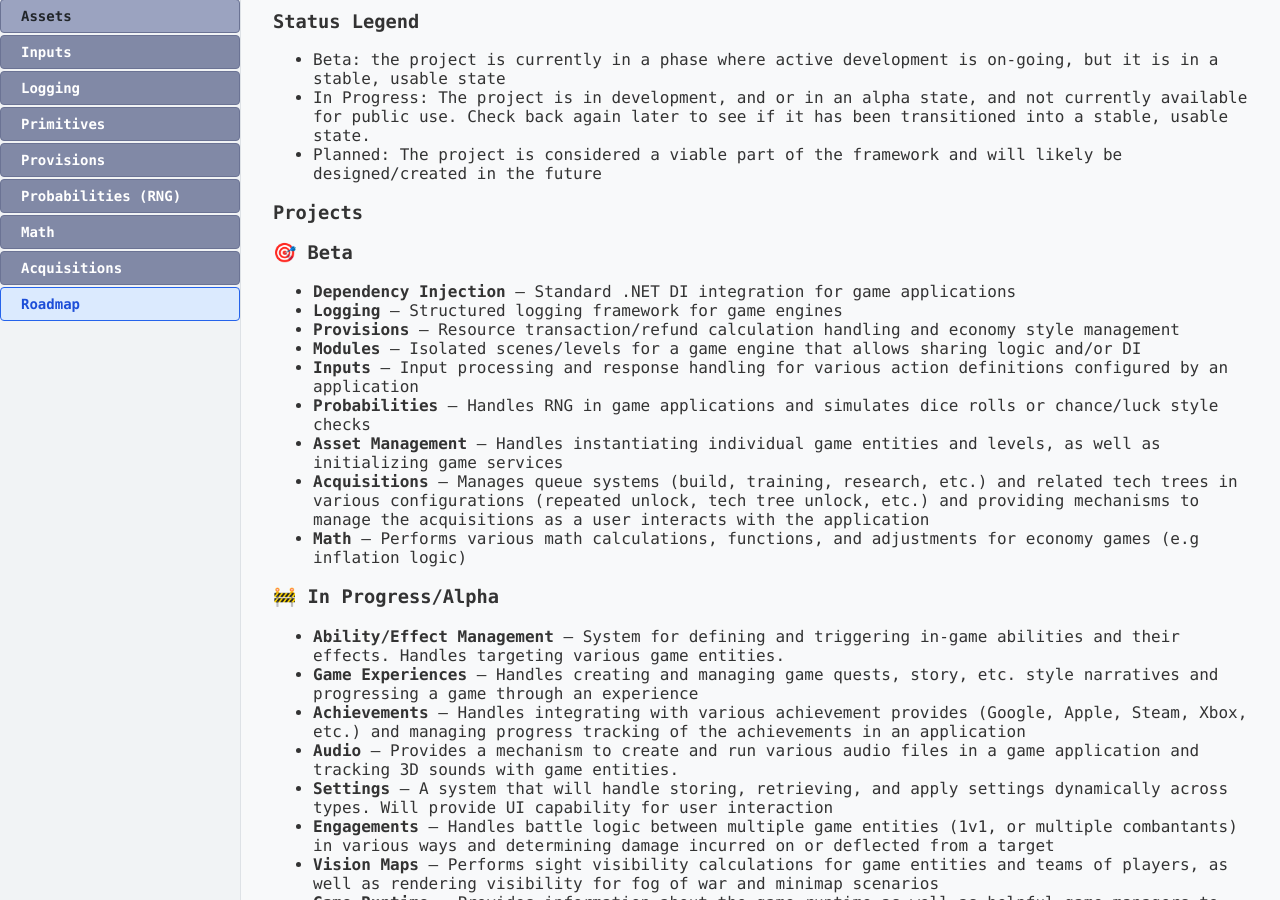
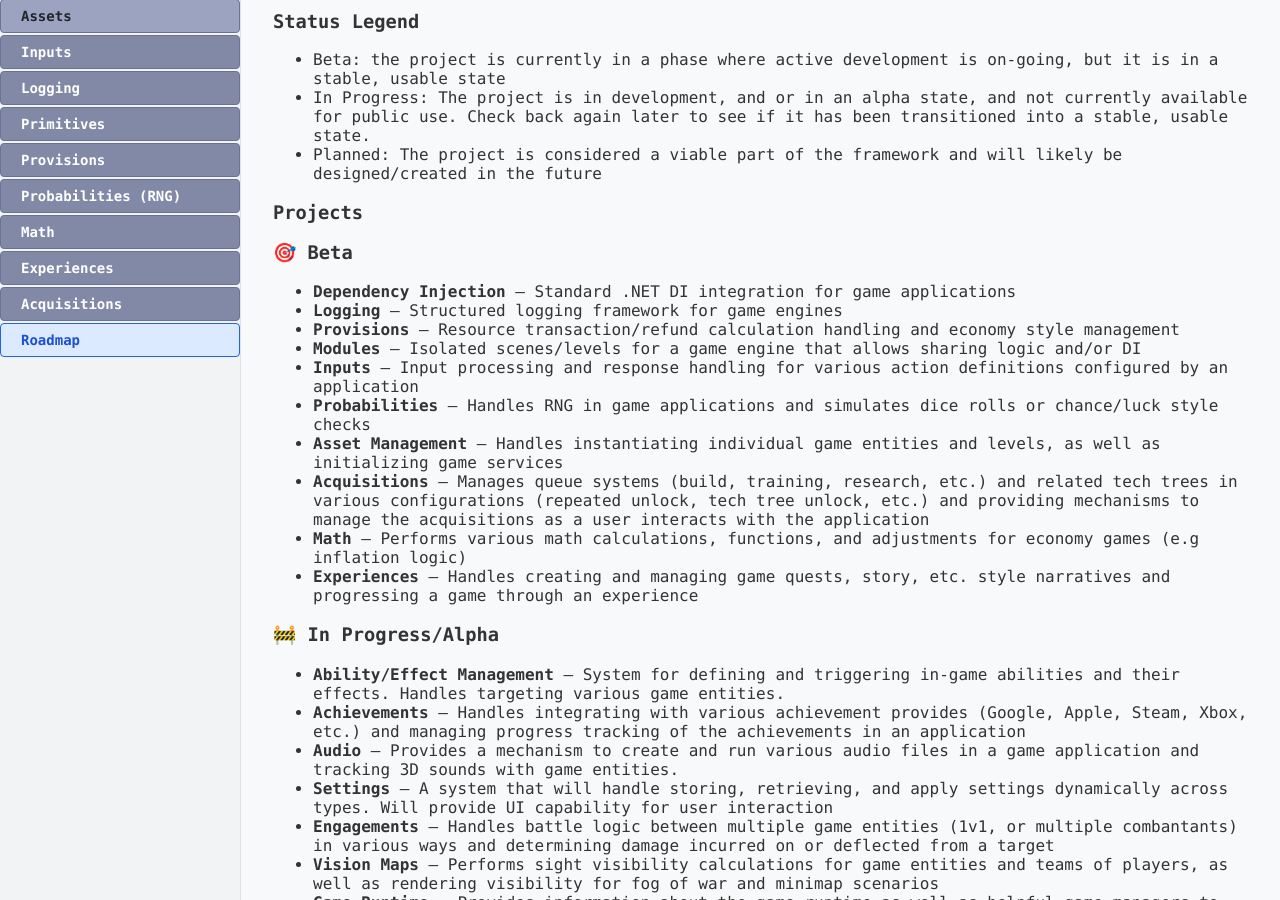
Before and after one commit to OpenSourceKingdom/OSK.Hub, a Jekyll site: the page built from docs/systems/petra/roadmap.md, in a window 1280 px wide and 900 px high, scrolled down 330 px. Built offline with Jekyll 4.4.1, drawn with Linux system fonts in a browser that asks for light colours; a style sheet for code colours, icons or effects is not loaded; our own code applies the rules of GitHub Pages for plain Markdown files.

Commit message:
Add Experience domain for Petra (OSK-18) (#19)
Motivation
----
New core domain added for Petra: Experiences.

Modifications
----
* Added new navigation, page, etc. for experiences
* Updated roadmap to reflect changes

Result
----
Experiences is available in the hub docs

Fixes #18

```diff
--- a/_data/sidenav.yml
+++ b/_data/sidenav.yml
@@ -28,6 +28,8 @@ petra:
       url: /docs/systems/petra/probabilities
     - page-id: Math
       url: /docs/systems/petra/math
+    - page-id: Experiences
+      url: /docs/systems/petra/experiences
     - page-id: Acquisitions
       url: /docs/systems/petra/acquisitions
     - page-id: Roadmap
--- a/docs/systems/petra/roadmap.md
+++ b/docs/systems/petra/roadmap.md
@@ -27,11 +27,11 @@ Petra has on-going development and will eventually encompass a large swath of ga
 - **Asset Management** — Handles instantiating individual game entities and levels, as well as initializing game services
 - **Acquisitions** — Manages queue systems (build, training, research, etc.) and related tech trees in various configurations (repeated unlock, tech tree unlock, etc.) and providing mechanisms to manage the acquisitions as a user interacts with the application
 - **Math** — Performs various math calculations, functions, and adjustments for economy games (e.g inflation logic)
+- **Experiences** — Handles creating and managing game quests, story, etc. style narratives and progressing a game through an experience
 
 ### 🚧 In Progress/Alpha
 
 - **Ability/Effect Management** — System for defining and triggering in-game abilities and their effects. Handles targeting various game entities.
-- **Game Experiences** — Handles creating and managing game quests, story, etc. style narratives and progressing a game through an experience
 - **Achievements** — Handles integrating with various achievement provides (Google, Apple, Steam, Xbox, etc.) and managing progress tracking of the achievements in an application
 - **Audio** — Provides a mechanism to create and run various audio files in a game application and tracking 3D sounds with game entities.
 - **Settings** — A system that will handle storing, retrieving, and apply settings dynamically across types. Will provide UI capability for user interaction
```
Also changed, not shown: docs/systems/petra/experiences.md (added, +26 -0 lines).
